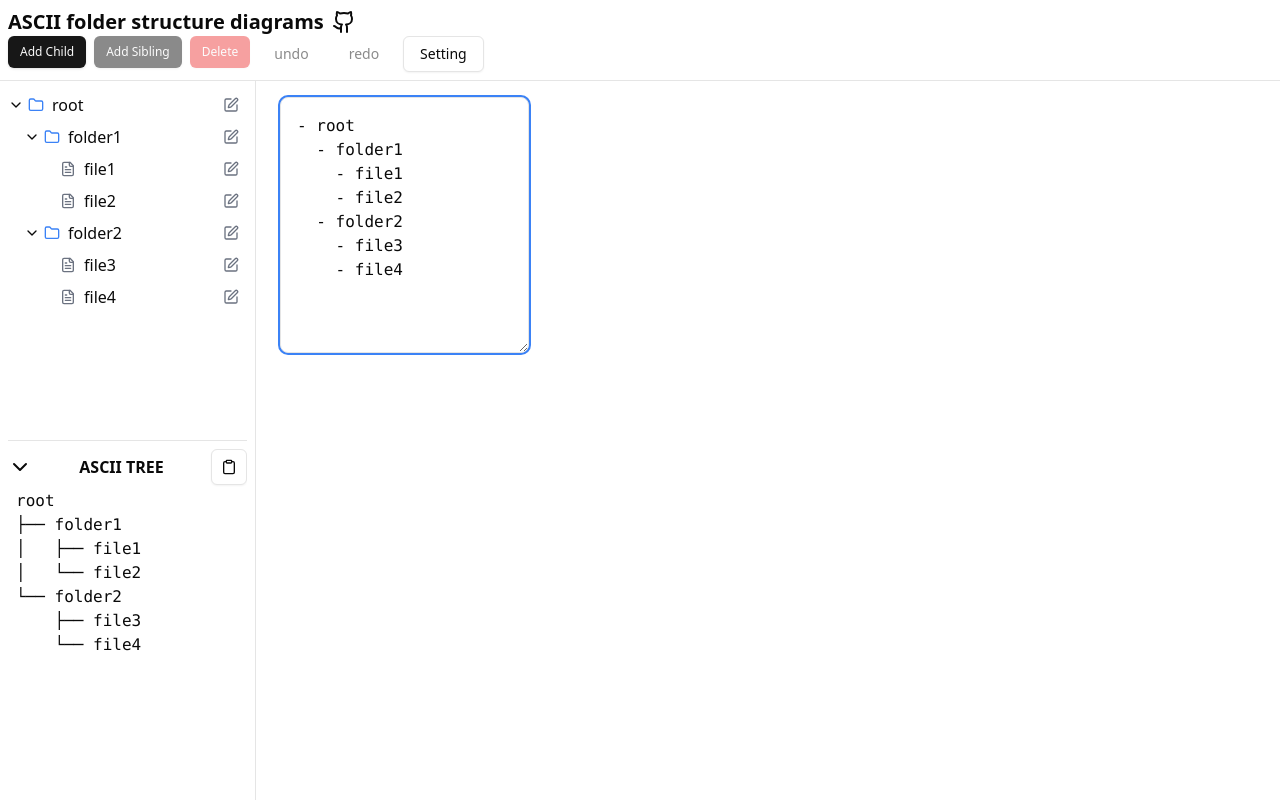
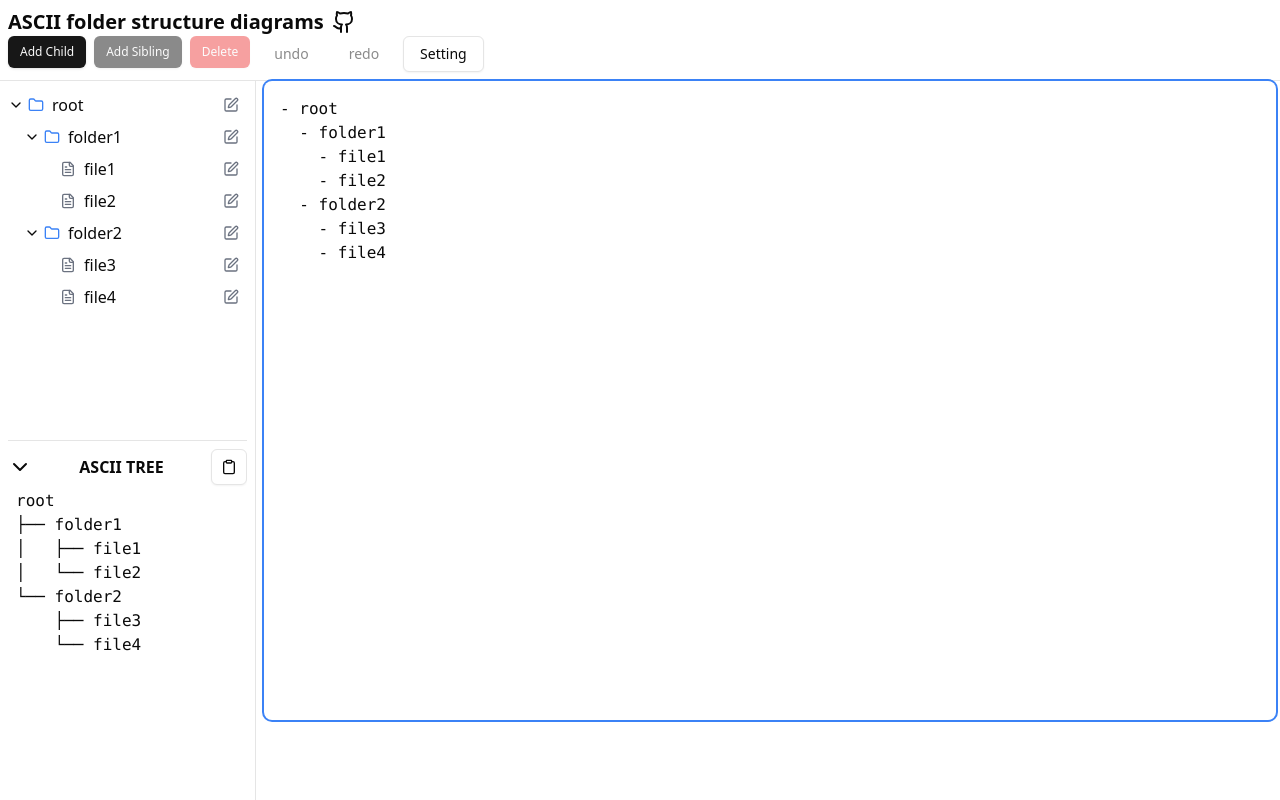
Before and after one commit to Mirrorgo/ascii-tree, a React (Vite) app: page / in a window 1280 px wide. Built offline with nearby package versions, Linux system fonts and the light colour scheme; the HTML template or start-up script is replaced by a standard one.

Commit message:
feat: enhance text editor layout and add ascii-tree view support

```diff
--- a/src/App.tsx
+++ b/src/App.tsx
@@ -555,13 +555,13 @@ function App() {
             </ResizablePanel>
           </ResizablePanelGroup>
         </div>
-        <div>
-          <div>
-            <TextEditor
-              initialValue={textState.content}
-              onChange={handleEditorChange}
-              className="w-72"
-            />
+        <div className="flex-1 flex flex-col h-full mr-1">
+          <TextEditor
+            initialValue={textState.content}
+            onChange={handleEditorChange}
+            className="w-full flex-1 "
+          />
+          <div className="h-20">
             {!textState.isValid && (
               <Alert variant="destructive" className="mt-2">
                 <AlertTriangle className="h-4 w-4" />
--- a/src/components/mg/text-editor.tsx
+++ b/src/components/mg/text-editor.tsx
@@ -165,16 +165,14 @@ const TextEditor: FC<EditorProps> = ({
   }, []);
 
   return (
-    <div className="w-full max-w-2xl mx-auto p-4">
     <textarea
       ref={textareaRef}
       value={content}
       onChange={handleChange}
       onKeyDown={handleKeyDown}
-        className={`w-full h-64 p-4 border rounded-lg focus:outline-none focus:ring-2 focus:ring-blue-500 font-mono text-base ${className}`}
+      className={`p-4 resize-none rounded-lg focus:outline-none focus:ring-2 focus:ring-blue-500 font-mono text-base ${className}`}
       placeholder={placeholder}
     />
-    </div>
   );
 };
 
```
Also changed, not shown: 1 other file (tests, documents, lock files or other folders). Lines whose indentation alone changed are shown as unchanged.
